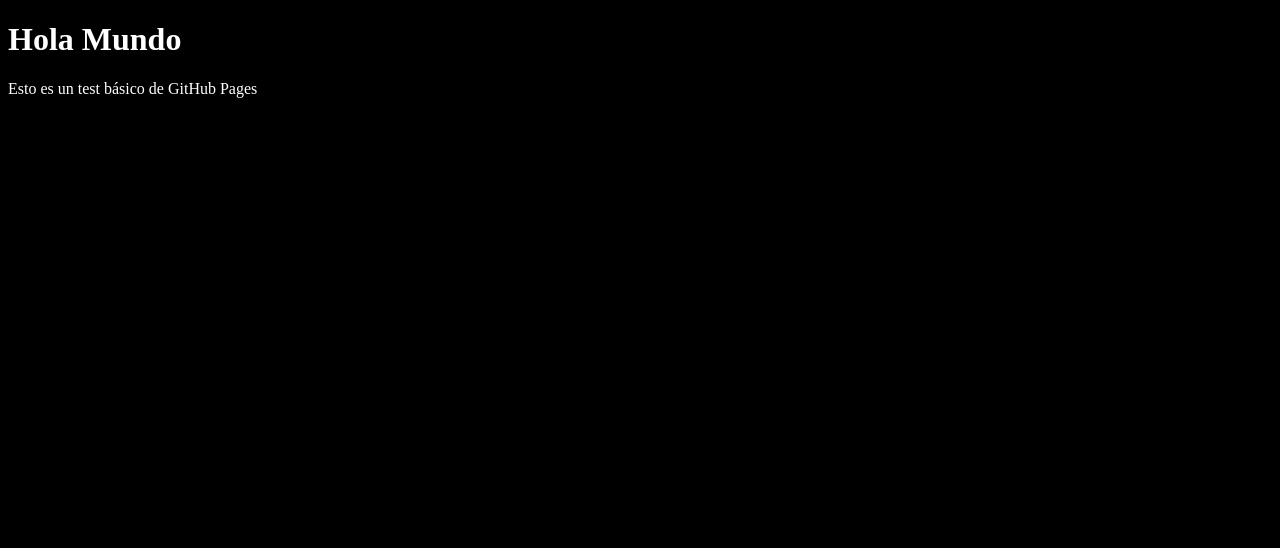
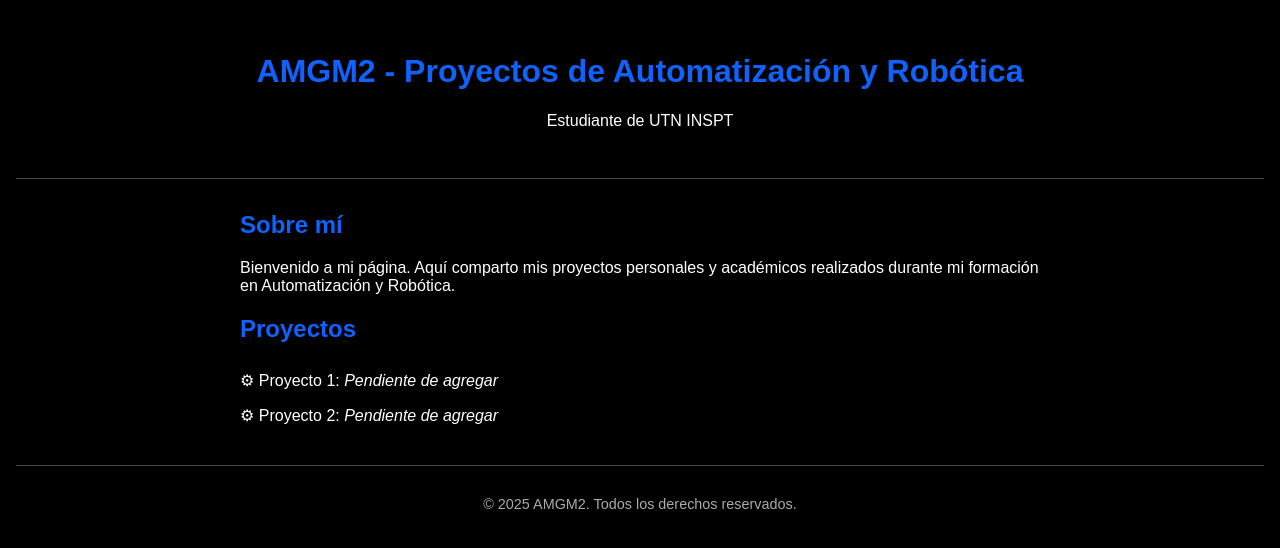
Before and after one commit to AMGM2/AMGM2.github.io, a plain HTML site: page index.html in a window 1280 px wide. Drawn offline with Linux system fonts and the light colour scheme.

Commit message:
Update index.html

```diff
--- a/index.html
+++ b/index.html
@@ -2,10 +2,29 @@
 <html lang="es">
 <head>
   <meta charset="UTF-8">
-  <title>Test de carga</title>
+  <title>Proyectos de Automatización y Robótica</title>
+  <link rel="stylesheet" href="styles.css">
 </head>
-<body style="background-color: black; color: white;">
-  <h1>Hola Mundo</h1>
-  <p>Esto es un test básico de GitHub Pages</p>
+<body>
+  <header>
+    <h1>AMGM2 - Proyectos de Automatización y Robótica</h1>
+    <p>Estudiante de UTN INSPT</p>
+  </header>
+  <main>
+    <section>
+      <h2>Sobre mí</h2>
+      <p>Bienvenido a mi página. Aquí comparto mis proyectos personales y académicos realizados durante mi formación en Automatización y Robótica.</p>
+    </section>
+    <section>
+      <h2>Proyectos</h2>
+      <ul>
+        <li>⚙ Proyecto 1: <em>Pendiente de agregar</em></li>
+        <li>⚙ Proyecto 2: <em>Pendiente de agregar</em></li>
+      </ul>
+    </section>
+  </main>
+  <footer>
+    <p>&copy; 2025 AMGM2. Todos los derechos reservados.</p>
+  </footer>
 </body>
 </html>
```
